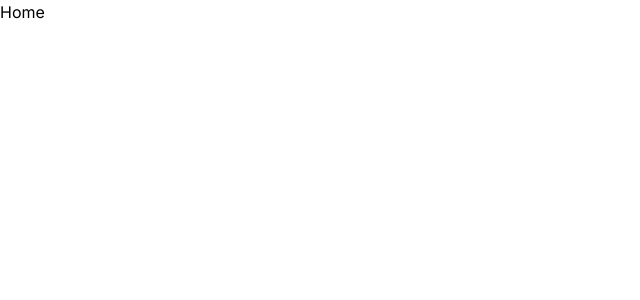
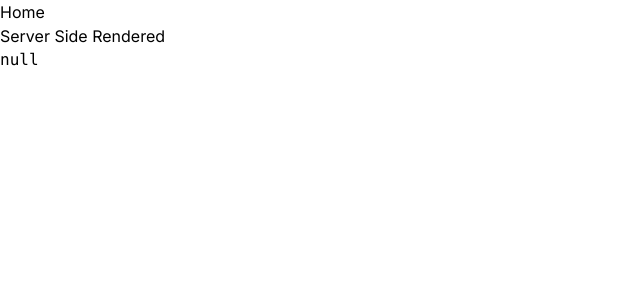
Before and after one commit to neeraj-gs/Next-Auth-Complete, a Next.js app in the folder next-auth/: page / in a window 1280 px wide. Shown: the top 300 px of the page, without its empty margins (0-640 px from the left). Built offline with nearby package versions, Linux system fonts and the light colour scheme; no server answers.

Commit message:
Just added small code on how to server seide render the cookies or sesiontoken and access tehm and render them on the webpage

```diff
--- a/next-auth/app/page.js
+++ b/next-auth/app/page.js
@@ -1,8 +1,14 @@
+import { getServerSession } from "next-auth"
+import { authOptions } from "./api/auth/[...nextauth]/route"
 
-export default function Home() {
+
+export default async function Home() {
+  const session = await getServerSession(authOptions)
   return (
     <section>
       <h1>Home</h1>
+      <h1>Server Side Rendered</h1>
+      <pre>{JSON.stringify(session)}</pre>
     </section>
   )
 }
```
